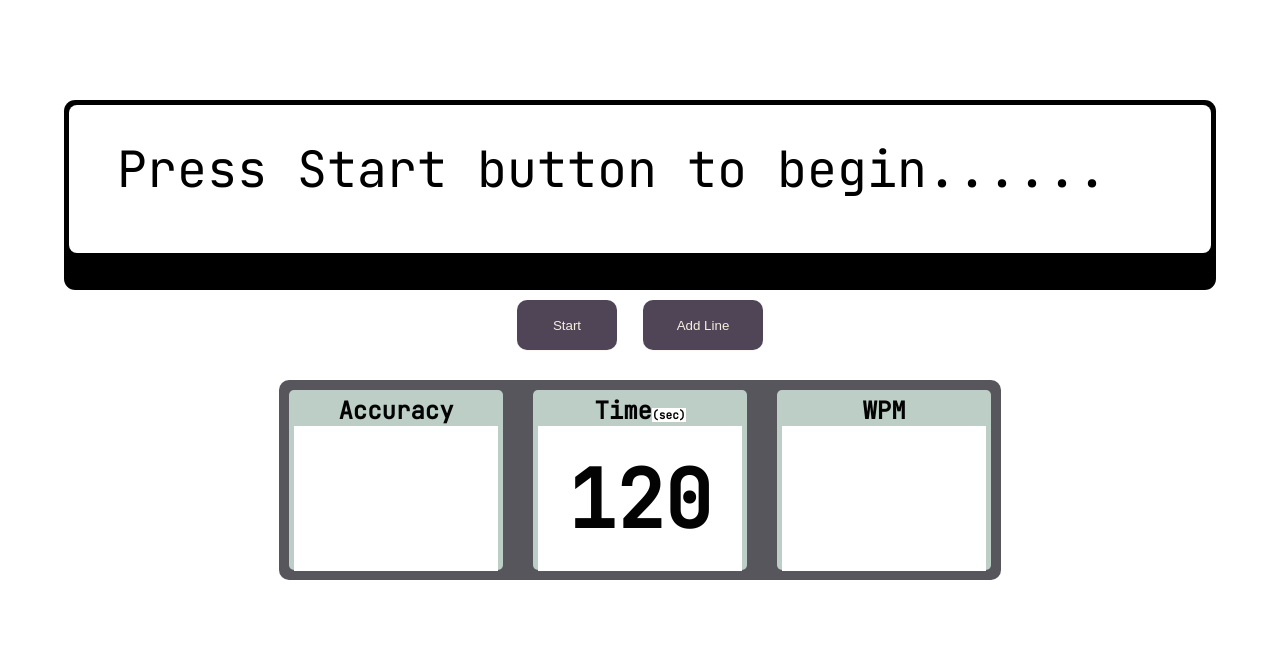
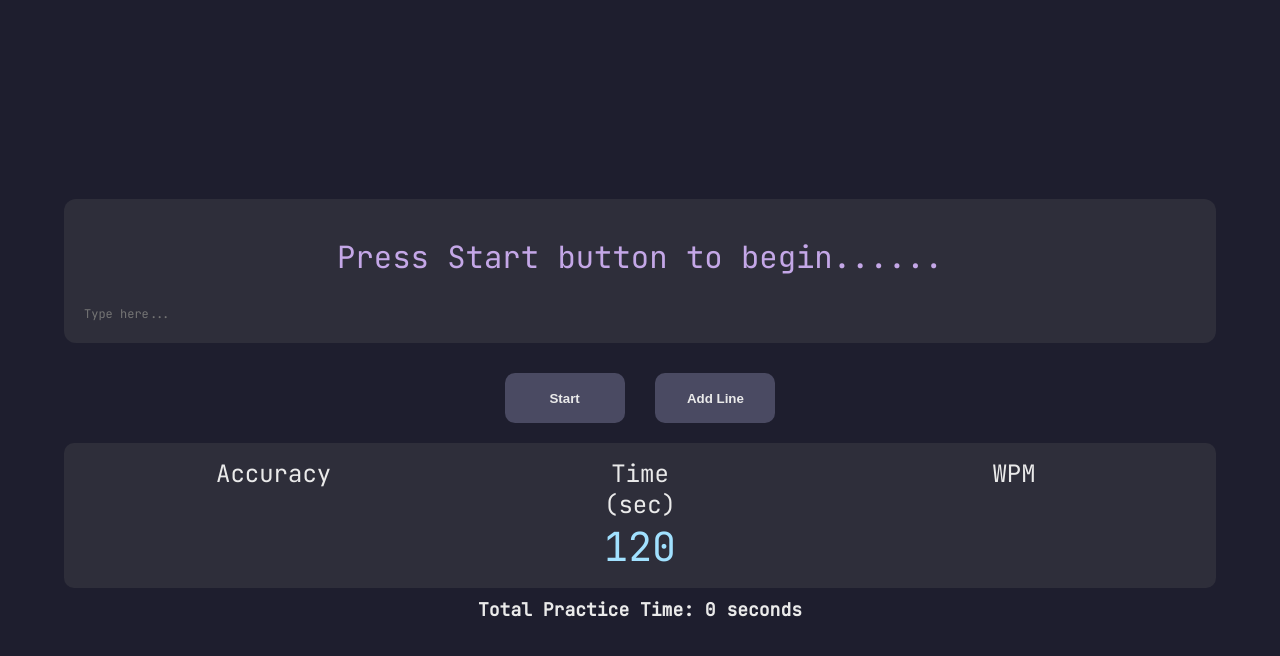
Before and after one commit to Divyanshu951/2PC_Workspace, a plain HTML site: page Typing/index.html in a window 1280 px wide. Drawn offline with Linux system fonts and the light colour scheme.

Commit message:
win 15/11

```diff
--- a/Typing/app.js
+++ b/Typing/app.js
@@ -28,6 +28,14 @@ let array_count = 0
 let typedChar_arr = []
 let charCheckWrong = false
 
+// New variables for tracking total practice time
+let totalPracticeTime = 0
+let totalPracticeInterval // Interval for tracking total practice time
+
+window.onbeforeunload = function() {
+  return "Input will be lost if you leave the page, are you sure?";
+};
+
 const words = [
     "jude fired juie ire ride deer ride feud deer jerk fire ire ride free ire juie ire ride deer ire fuel ire ride fury ire juie ride free kid ride feud ire deer ride free ire kid deer ire fury ride ire jerk kid fire ire ride fury ire fuel ire juie ire ride ire kid deer ire feud ire deer ire ride ire free ire ride"
 ]
@@ -44,6 +52,7 @@ function again() {
 function resetVal() {
   paragraphBox.scrollLeft = 0;
   clearInterval(timer)
+  stopTotalPracticeTimer() // Stop total practice time when reset
   inputArea.value = ''
   latest_arr_count = 0;
   time_container.innerText = '120'
@@ -145,6 +154,7 @@ function check() {
 
     if (curr_input_array.length == spanArray.length) {
       clearInterval(timer)
+      stopTotalPracticeTimer() // Stop total practice timer when finished
       displayResults()
     }
   })
@@ -160,15 +170,19 @@ function calculate_acc() {
 function time_counter() {
   time_container.innerText = count;
 
+  startTotalPracticeTimer() // Start counting total practice time
+
+  // Initialize the countdown timer
   timer = setInterval(() => {
     count--;
     time_container.innerText = count;
 
     if (count <= 0) { // Check if timer has reached 0
       clearInterval(timer);
+      stopTotalPracticeTimer() // Stop total practice timer when session ends
       displayResults();
     }
-  }, 1000) // Update every second
+  }, 1000); // Update every second
 }
 
 function calculate_wpm() {
@@ -227,4 +241,17 @@ inputArea.addEventListener('keydown', (e) => {
 
 }, false)
 
+// Functions to start and stop the total practice time counter
+function startTotalPracticeTimer() {
+  clearInterval(totalPracticeInterval); // Clear any previous interval
+  totalPracticeInterval = setInterval(() => {
+    totalPracticeTime++;
+    document.getElementById('total-time-value').innerText = totalPracticeTime; // Update display
+  }, 1000);
+}
+
+function stopTotalPracticeTimer() {
+  clearInterval(totalPracticeInterval);
+}
+
 start()
--- a/Typing/index.html
+++ b/Typing/index.html
@@ -1,38 +1,38 @@
 <!DOCTYPE html>
 <html lang="en">
-
 <head>
     <meta charset="UTF-8">
     <meta http-equiv="X-UA-Compatible" content="IE=edge">
     <meta name="viewport" content="width=device-width, initial-scale=1.0">
     <link rel="stylesheet" href="style.css">
     <link href="https://fonts.googleapis.com/css2?family=JetBrains+Mono&display=swap" rel="stylesheet">
-  <title>TypeRow</title>
+    <title>Monkey Type Clone</title>
 </head>
-
 <body>
     <main>
         <section id="main-container">
             <div id="paragraph-box" onclick="focus_now()"></div>
-      <input type="text" id="input-field" oninput='check()'>
-      <div id="input-box"></div>
+            <input type="text" id="input-field" oninput='check()' placeholder="Type here...">
         </section>
         <button id="start-bttn" onclick="again()">Start</button>
         <button id="add-line-bttn" onclick="addLine()">Add Line</button>
         <section id="stats-container">
             <div id="accuracy">Accuracy
-        <div id="acc_con"></Div>
+                <div id="acc_con">--%</div>
             </div>
-        <div id="time">Time<span id="small-sec">(sec)</span>
-        <div id="time_con"></div>
+            <div id="time">Time (sec)
+                <div id="time_con">120</div>
             </div>
             <div id="wpm">WPM
-        <div id="wpm_con"></div>
+                <div id="wpm_con">--</div>
             </div>
         </section>
+
+        <div id="total-time" style="font-weight: bold; text-align: center; margin-top: 10px;">
+          Total Practice Time: <span id="total-time-value">0</span> seconds
+      </div>
+
     </main>
-
     <script src="app.js"></script>
 </body>
-
 </html>
--- a/Typing/style.css
+++ b/Typing/style.css
@@ -1,172 +1,123 @@
+/* Reset and base styles */
 * {
   margin: 0;
+  padding: 0;
   box-sizing: border-box;
-    background-color: rgb(255, 255, 255);
-
 }
 
 body {
-    background-color: rgb(57, 54, 70);
+  background-color: #1e1e2e;
+  color: #eaeaea;
+  font-family: 'JetBrains Mono', monospace;
+  display: flex;
+  align-items: center;
+  justify-content: center;
+  min-height: 100vh;
+  font-size: 18px;
+}
+
+main {
+  width: 100%;
+  max-width: 90%;
   text-align: center;
-    font-size: x-large;
+}
+
+/* Typing area and input box */
+#main-container {
+  background-color: #2e2e3a;
+  padding: 20px;
+  border-radius: 12px;
+  margin: 20px 0;
+}
+
+#paragraph-box {
+  color: #C4A7E7;
+  padding: 1rem;
+  border-radius: 8px;
+  font-size: 1.7em;
+  line-height: 1.5;
+  text-align: center;
+  word-wrap: break-word; /* Ensures words wrap to the next line */
+  width: 80%; /* Control the width to match the container */
+  margin: 0 auto; /* Center the text box */
+  white-space: normal; /* Allow wrapping */
 }
 
 
-  #main-container {
-    background-color: rgb(0, 0, 0);
-    /* min-height: 100px; */
-    /* min-width: 50vw; */
-    /* max-height: 60vh; */
-    height: 190px;
-    width: 90%;
-
-    padding: 5px;
-    align-self:center;
-    border-radius: 0.7rem;
-    position: relative;
-    margin: auto;
-    margin-top: 100px;
-    display: grid;
-    grid-template-columns: 1fr;
-    grid-template-rows: 1fr 2rem;
-
-  }
-
-  #paragraph-box {
-    background-color: rgb(255, 255, 255);
-    color: rgb(0, 0, 0);
-    /* margin: 2.5px; */
-    min-height: 4rem;
-    border-radius: 0.5rem;
-    text-align: left;
-    padding: 3rem;
-    /* margin-bottom: 0.5rem; */
-    /* margin-top: 0.5rem; */
-    line-height: 2rem;
-    min-width: 2rem;
-    font-size: 50px;
-    /* width: fill; */
+#input-field {
   font-family: 'JetBrains Mono', monospace;
-    overflow-y: scroll;
-    scroll-behavior: smooth;
-  }
-
-  #input-box {
-    /* border: 1px rgb(244, 238, 224) solid; */
-    overflow-y: auto;
-    /* height: 9rem; */
-
-  }
-
-  #input-field {
-    font-family: 'Courier New', Courier, monospace;
-    /* font-size: x-large; */
-    color: rgb(79, 69, 87);
+  font-size: 12px;
+  color: #eaeaea;
   background: none;
   outline: none;
   border: none;
-    height: 0;
+  margin-top: 10px;
   width: 100%;
-    /*--debug purposes--*/
-    /* border: 1px red solid; */
 }
 
-  #start-bttn{
-    width: 100px;
+/* Button styling */
+#start-bttn, #add-line-bttn {
+  width: 120px;
   height: 50px;
-    color: rgba(244, 238, 224);
-    position: relative;
+  color: #eaeaea;
+  background-color: #4a4a62;
+  border: none;
+  border-radius: 10px;
   margin: 10px;
-    border: none;
-    background-color: rgb(79, 69, 87);
-    border-radius: 10px;
-    box-shadow:0 1px 1px rgba(244, 238, 224, 0.4);
+  cursor: pointer;
+  font-weight: bold;
+  transition: background 0.3s;
 }
 
+#start-bttn:hover, #add-line-bttn:hover {
+  background-color: #6a6a82;
+}
+
+/* Stats section */
 #stats-container {
-    /* width: 620px; */
-    width: fit-content;
-    height: 200px;
-    display: grid;
-    grid-template-columns:repeat(3, 1fr);
-    grid-template-rows: 200px;
-    column-gap: 30px;
-    text-align: center;
-    align-self: center;
-    justify-items: center;
-    margin: auto;
-    margin-top: 20px;
-    background-color: rgb(86, 86, 92);
-    padding-left: 10px;
-    padding-right: 10px;
+  display: flex;
+  justify-content: space-around;
+  background-color: #2e2e3a;
+  padding: 15px;
   border-radius: 10px;
+  margin-top: 10px;
+  font-size: 1.5rem;
 }
 
 #accuracy, #time, #wpm {
-    background-color: rgb(188, 206, 197);
-    width: 100%;
-    margin: 10px;
-    border-radius: 5px;
-    color: rgb(3, 3, 3);
-    padding: 5px;
-    font-family: JetBrains Mono;
-    font-weight: bold;
+  color: #eaeaea;
+  width: 100px;
+  text-align: center;
 }
 
-  #wpm_con, #time_con {
-    height: 85%;
-    padding: 20px;
-    font-size: 5rem;
+#time_con, #acc_con, #wpm_con {
+  font-size: 2.5rem;
+  color: #a1e1ff;
 }
 
-  #acc_con {
-    height: 85%;
-    padding: 20px;
-    font-size: 5rem;
-  }
-
-  #small-sec {
-    font-size: 0.7rem;
+/* Typing indicators */
+.cursor-highlight {
+  background-color: #ffbc42;
+  color: black;
+  border-radius: 4px;
+  padding: 0 2px;
 }
 
 .wrong {
-    background-color: Red;
+  background-color: #ff4d4d;
+  color: #eaeaea;
 }
 
 .correct {
-    color: rgb(72, 6, 255);
+  color: #a1e1ff;
 }
 
-  .background-fix {
-    background-color: rgb(109, 93, 110);
+/* Extra responsive adjustments */
+@media (max-width: 600px) {
+  #paragraph-box {
+      font-size: 18px;
   }
-
-  .cursor-highlight {
-    background-color: rgb(0, 0, 0);
-    color: white;
+  #input-field {
+      font-size: 16px;
   }
-
-  .space-wrong{
-    background-color: Red;
 }
-
-  .hidden {
-    visibility: hidden;
-  }
-
-  .broken {
-    background-color: red;
-    color: green;
-  }
-
-  #add-line-bttn {
-    width: 120px;
-    height: 50px;
-    color: rgba(244, 238, 224);
-    position: relative;
-    margin: 10px;
-    border: none;
-    background-color: rgb(79, 69, 87);
-    border-radius: 10px;
-    box-shadow: 0 1px 1px rgba(244, 238, 224, 0.4);
-  }
--- a/flexbox.css
+++ b/flexbox.css
@@ -17,7 +17,6 @@ body {
     padding: 10px 16px;
     background-color: rgba(69, 77, 84, 0.3);
     border: 3px solid rgb(69, 77, 84);
-
 }
 
 .flex-container {
@@ -34,5 +33,4 @@ body {
     justify-content: flex-end;
 
     /* align-items: baseline; */
-
 }
```
Lines whose indentation alone changed are shown as unchanged.
